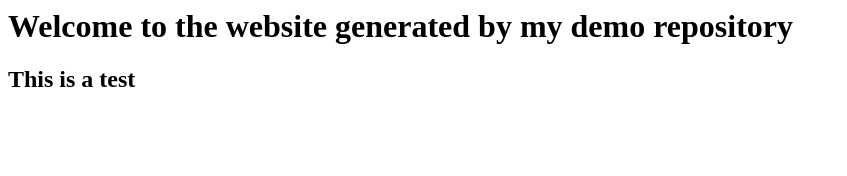
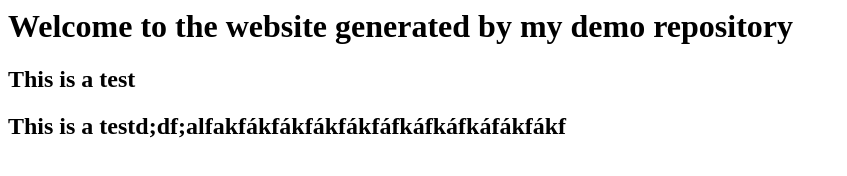
Before and after one commit to develegance/demo-repository, a website: page index.html in a window 1280 px wide. Shown: the whole page, without its empty margins (0-847 px from the left). Drawn offline with Linux system fonts and the light colour scheme.

Commit message:
testing commit

```diff
--- a/index.html
+++ b/index.html
@@ -1,2 +1,3 @@
 <h1>Welcome to the website generated by my demo repository</h1>
 <h2>This is a  test</h2>
+<h2>This is a  testd;df;alfakfákfákfákfákfáfkáfkáfkáfákfákf</h3>
```
